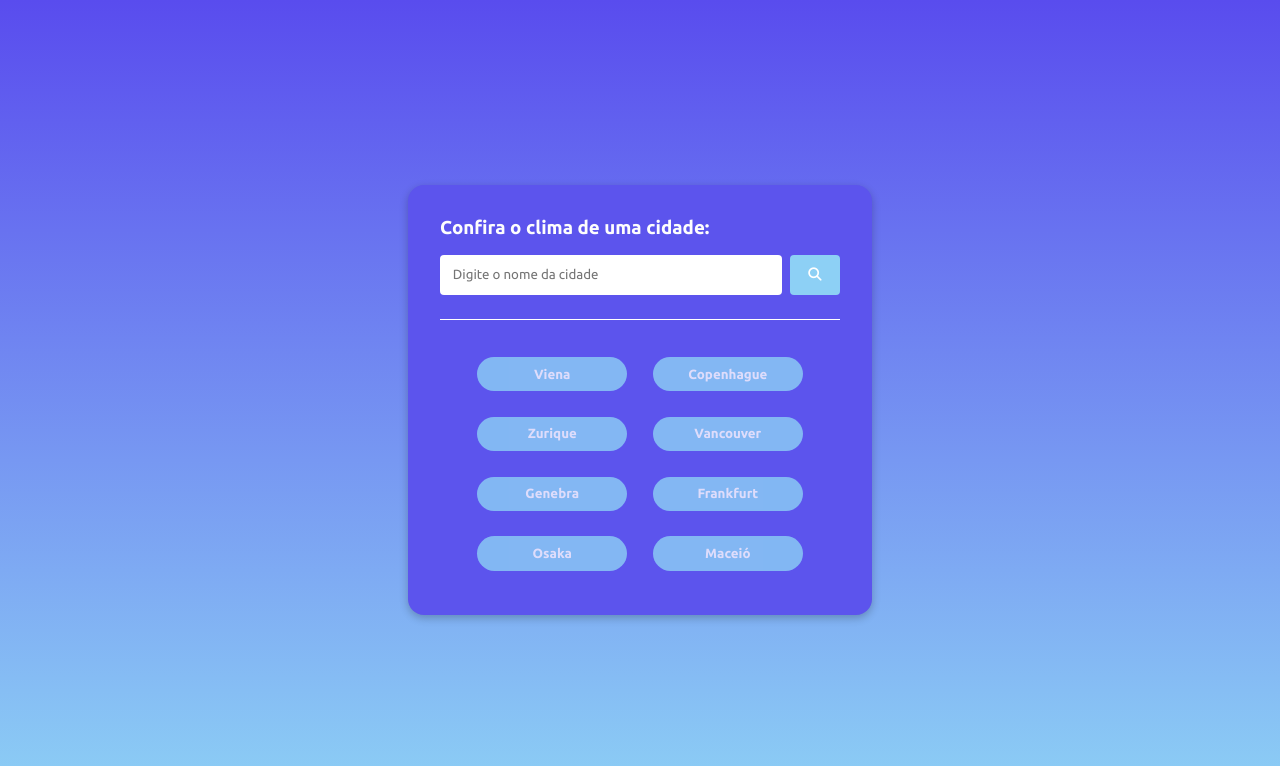
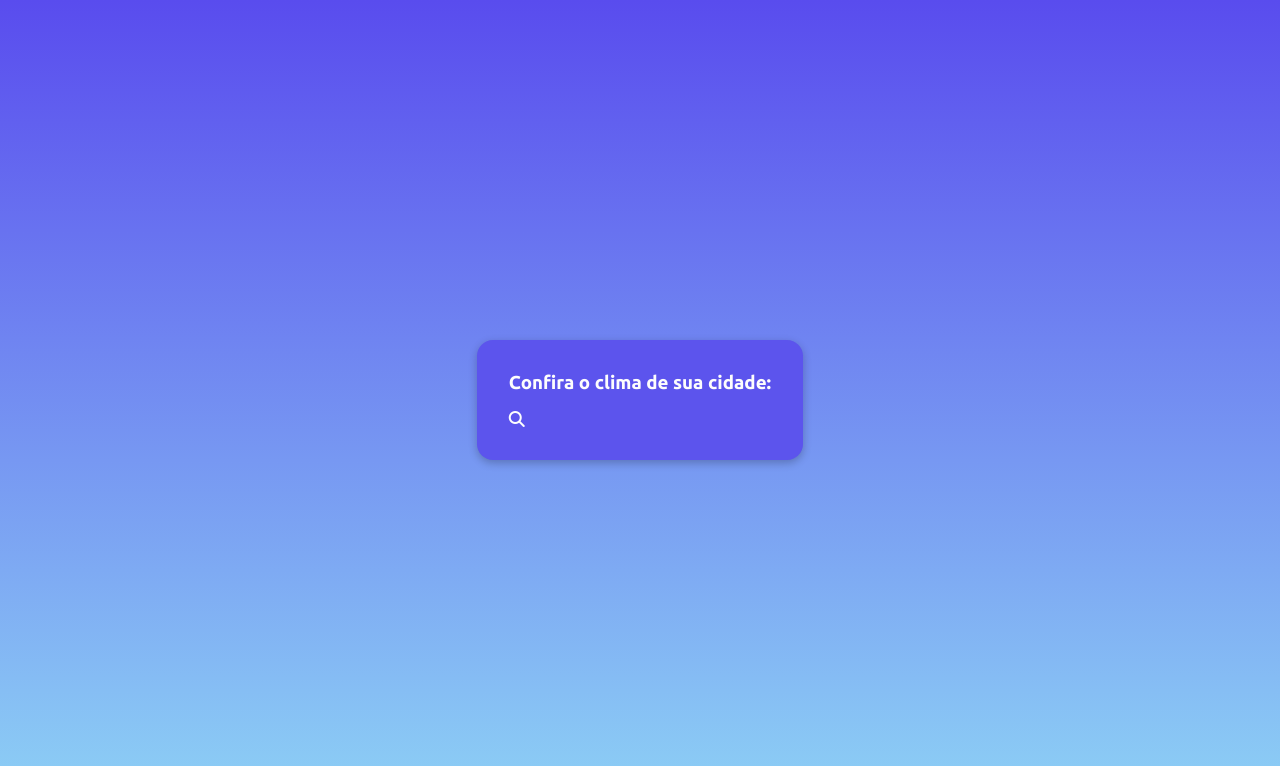
Before and after one commit to Flami22/ClimaApp, a plain HTML site: page index.html in a window 1280 px wide. Drawn offline with Linux system fonts and the light colour scheme.

Commit message:
Update index.html

```diff
--- a/index.html
+++ b/index.html
@@ -20,14 +20,8 @@
   <body>
     <div class="container">
       <div class="form">
-        <h3>Confira o clima de uma cidade:</h3>
-        <div class="form-input-container">
-          <input
-          type="text"
-          placeholder="Digite o nome da cidade"
-          id="city-input"
-        />
-        <button id="search">
+        <h3>Confira o clima de sua cidade:</h3>
+
           <i class="fa-solid fa-magnifying-glass"></i>
         </button>
         </div>
@@ -56,16 +50,6 @@
       <div id="loader" class="hide">
         <i class="fa-solid fa-spinner"></i>
       </div>
-      <div id="suggestions">
-        <button id="viena">Viena</button>
-        <button id="copenhague">Copenhague</button>
-        <button id="zurique">Zurique</button>
-        <button id="vancouver">Vancouver</button>
-        <button id="genebra">Genebra</button>
-        <button id="frankfurt">Frankfurt</button>
-        <button id="osaka">Osaka</button>
-        <button id="maceio">Maceió</button>
-      </div>
     </div>
   </body>
 </html>
```
